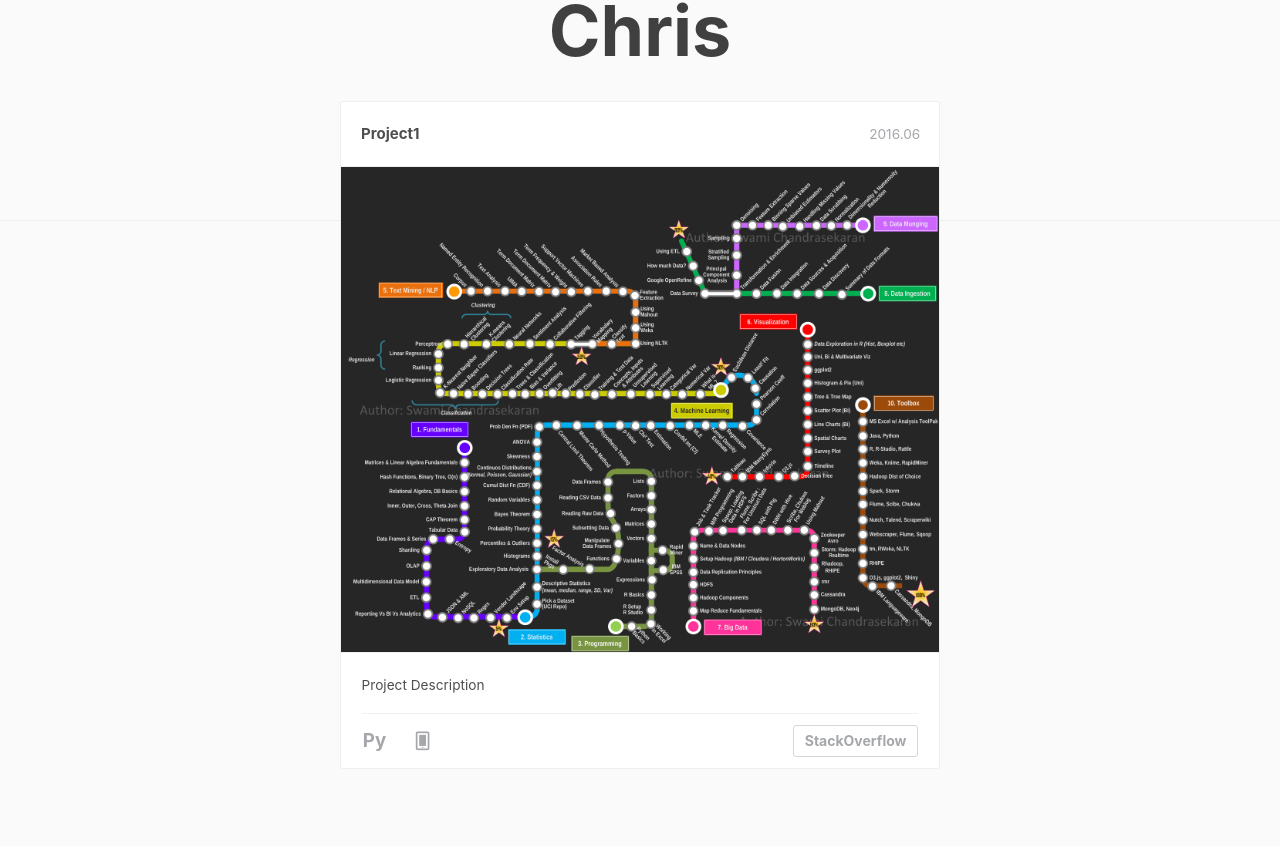
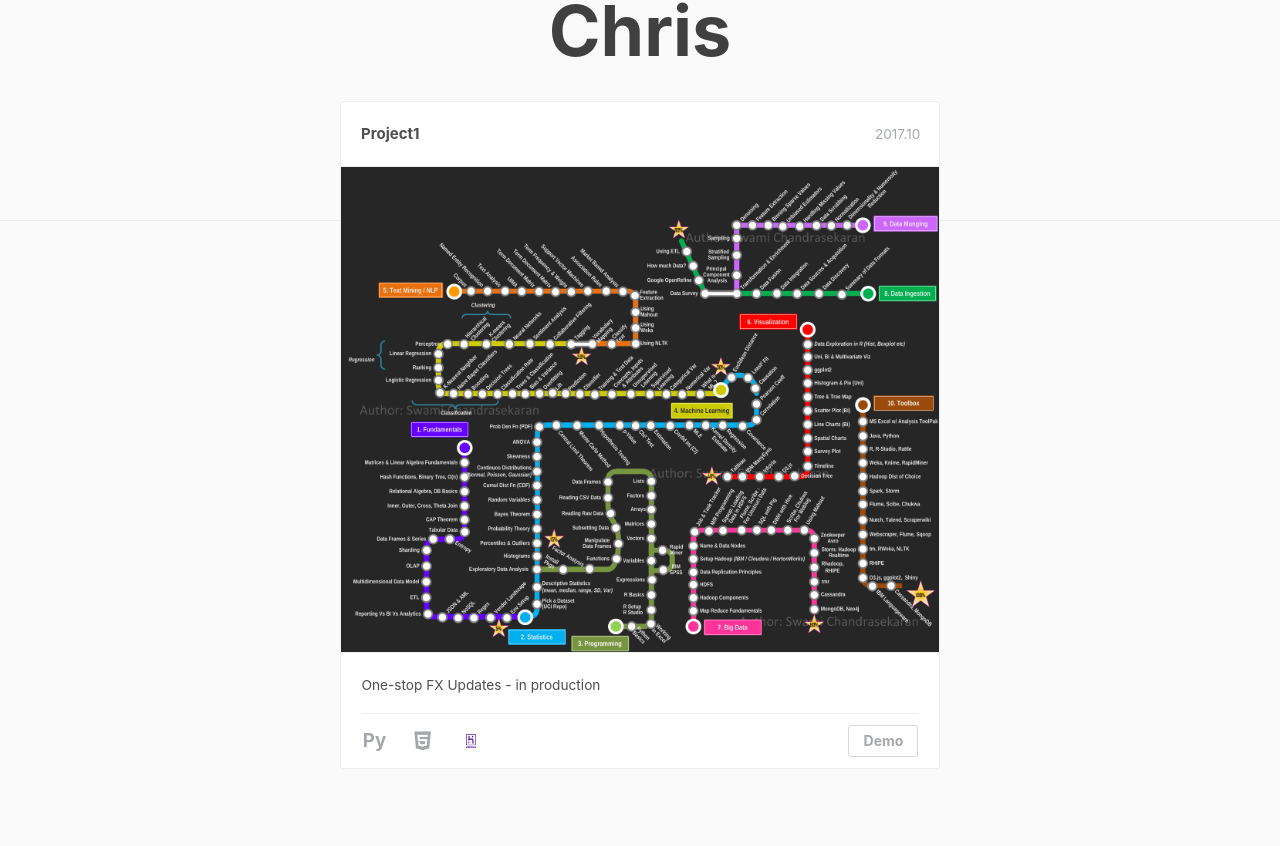
Before and after one commit to chrisckwong821/123, a Jekyll site: the page built from portfolio/index.html, in a window 1280 px wide. Shown: the part 277-1123 px from the top of the page. Built offline with Jekyll 4.4.1, drawn with Linux system fonts in a browser that asks for light colours; nearby versions of some CDN libraries; comment, search, counter and statistics services are not loaded.

Commit message:
portfolio

```diff
--- a/portfolio/css/timeline.css
+++ b/portfolio/css/timeline.css
@@ -145,6 +145,15 @@ body, html {
 }
 
 /** Venders Logo **/
+.i-heroku:before {
+	content: "";
+    display: block;
+    width: 40px;
+    height: 40px;
+    background: url("../images/logo-heroku.png") 50% 50% no-repeat;
+    background-size: 20px;
+}
+
 .i-vue:before {
 	content: "";
     display: block;
@@ -153,6 +162,7 @@ body, html {
     background: url("../images/logo-vue.png") 50% 50% no-repeat;
     background-size: 20px;
 }
+
 
 .i-kissy:before {
 	content: "";
--- a/portfolio/index.html
+++ b/portfolio/index.html
@@ -25,17 +25,17 @@ layout: default
 					<li>
 						<div class="cbp_tmlabel">
 							<h2 id="boxoffice">Project1</h2>
-							<time>2016.06</time>
+							<time>2017.10</time>
 							<img src="images/roadmap1.png">
 							<ul>
 								<li>
-									Project Description
+									One-stop FX Updates - in production
 								</li>
 								<li class="skill">
 									<span><b>Py</b></span>
-									<span class="cbp_tmicon-phone"></span>
-									<span class="i-twitter"></span>
-									<span class="link"><a target="_blank" href="https://stackoverflow.com/users/8560382/chrisckwong821">StackOverflow</a></span>
+									<span class="cbp_tmicon-html"></span>
+									<span class="i-heroku"></span>
+									<span class="link"><a target="_blank" href="https://demo.lifeio.me">Demo</a></span>
 								</li>
 							</ul>
 						</div>
```
Also changed, not shown: portfolio/images/logo-heroku.png (added).
